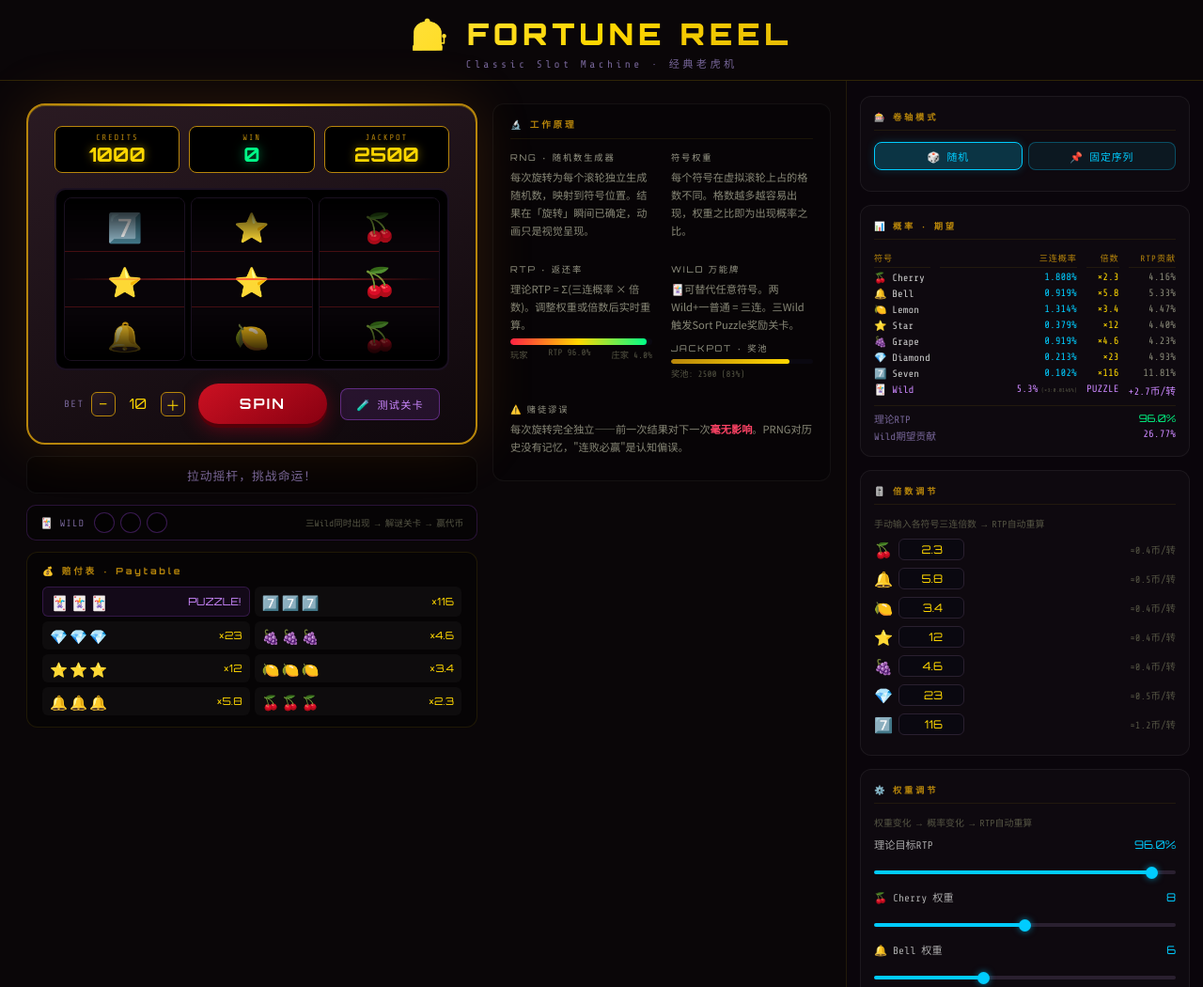
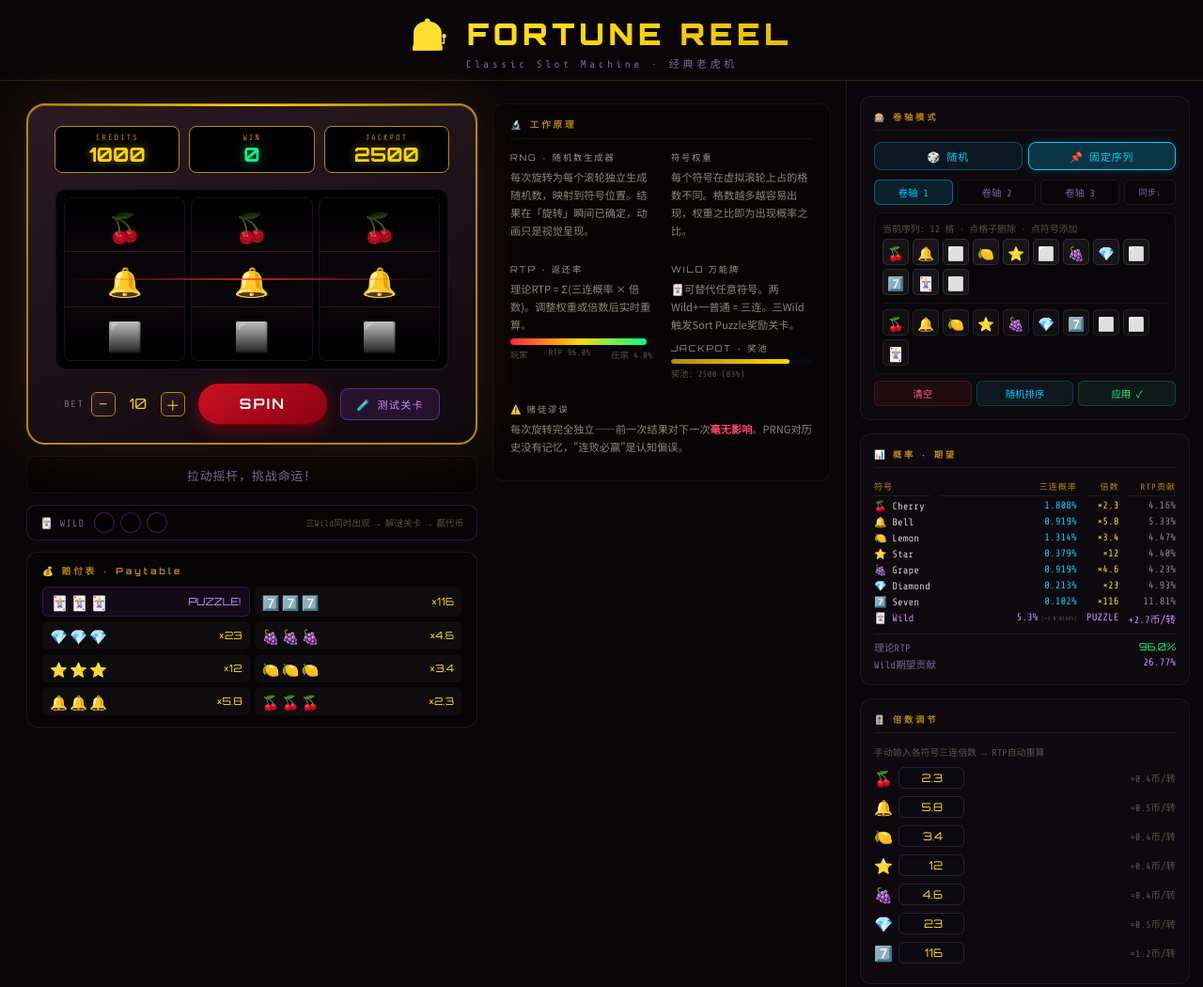
Before and after one commit to vaticser9339-art/slotmachine, a plain HTML site: page index.html in a window 1280 px wide. Shown: the top 1050 px of the page at 94% size. Drawn offline with nearby package versions, Linux system fonts and the light colour scheme.

Commit message:
Add files via upload

```diff
--- a/index.html
+++ b/index.html
@@ -303,11 +303,11 @@
   <div class="panel-section">
     <h3>🎰 卷轴模式</h3>
     <div style="display:flex;gap:6px;margin-bottom:8px">
-      <button class="reel-mode-btn active" id="mode-random" onclick="setReelMode('random')" style="flex:1;text-align:center">🎲 随机</button>
-      <button class="reel-mode-btn" id="mode-fixed" onclick="setReelMode('fixed')" style="flex:1;text-align:center">📌 固定序列</button>
+      <button class="reel-mode-btn" id="mode-random" onclick="setReelMode('random')" style="flex:1;text-align:center">🎲 随机</button>
+      <button class="reel-mode-btn active" id="mode-fixed" onclick="setReelMode('fixed')" style="flex:1;text-align:center">📌 固定序列</button>
     </div>
     <!-- Fixed reel editor -->
-    <div class="fixed-reel-editor" id="fixed-reel-editor">
+    <div class="fixed-reel-editor visible" id="fixed-reel-editor">
       <div class="reel-editor-tabs">
         <div class="reel-tab active" id="rtab0" onclick="selectReelTab(0)">卷轴 1</div>
         <div class="reel-tab" id="rtab1" onclick="selectReelTab(1)">卷轴 2</div>
@@ -1181,8 +1181,9 @@ function updateWildMeter(results) {
 // ════════════════════════════════════════════
 // FIXED REEL MODE
 // ════════════════════════════════════════════
-let reelMode = 'random'; // 'random' | 'fixed'
-let fixedReels = [[], [], []]; // user-defined sequences per reel
+let reelMode = 'fixed'; // 'random' | 'fixed'
+let _defSeq = [0, 2, 1, 3, 5, 4, 6, 7, 1, 8, 9, 4];
+let fixedReels = [_defSeq.slice(), _defSeq.slice(), _defSeq.slice()];
 let currentReelTab = 0; // which reel is being edited
 
 // All placeable symbols (normal + empty + wild)
@@ -1308,7 +1309,9 @@ function applyFixedReels() {
 function init() {
   // Initial multiplier calculation
   recalcMultipliers(0.96);
+  reelMode = 'fixed';
   rebuildAll();
+  renderReelEditor();
   initRNGViz();
   updateDisplay(); updateStats(); updateJackpot();
 
```
